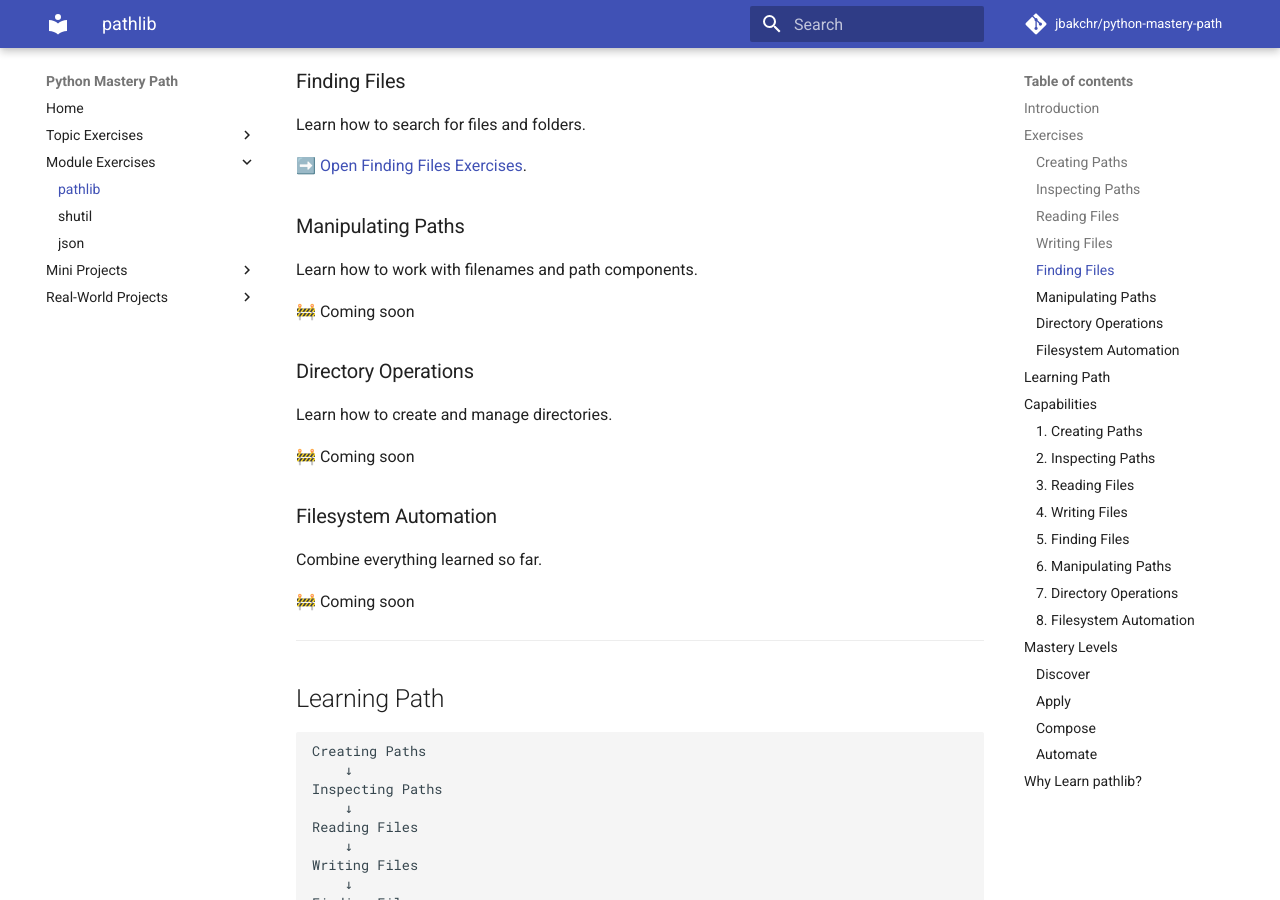
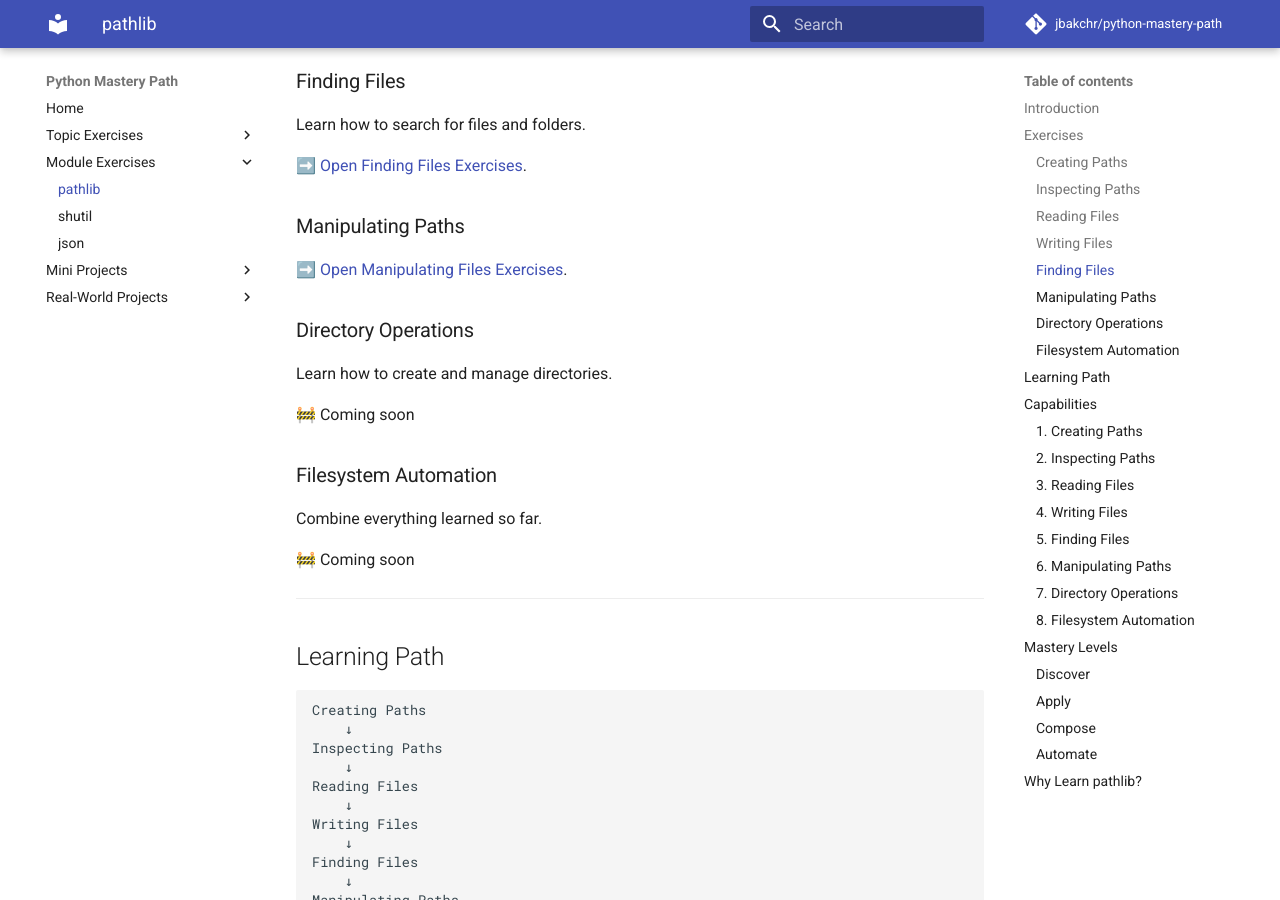
Before and after one commit to jbakchr/python-mastery-path, an MkDocs documentation site: the page built from docs/modules/pathlib.md, in a window 1280 px wide and 900 px high, scrolled down 1408 px. Built offline with MkDocs 1.6.1 and Material for MkDocs 9.7.7, drawn with Linux system fonts in a browser that asks for light colours; comment, search, counter and statistics services are not loaded.

```diff
--- a/docs/modules/pathlib.md
+++ b/docs/modules/pathlib.md
@@ -55,9 +55,7 @@ Learn how to search for files and folders.
 
 ### Manipulating Paths
 
-Learn how to work with filenames and path components.
-
-🚧 Coming soon
+➡️ [Open Manipulating Files Exercises](./pathlib/manipulating-files.md).
 
 ### Directory Operations
 
```
